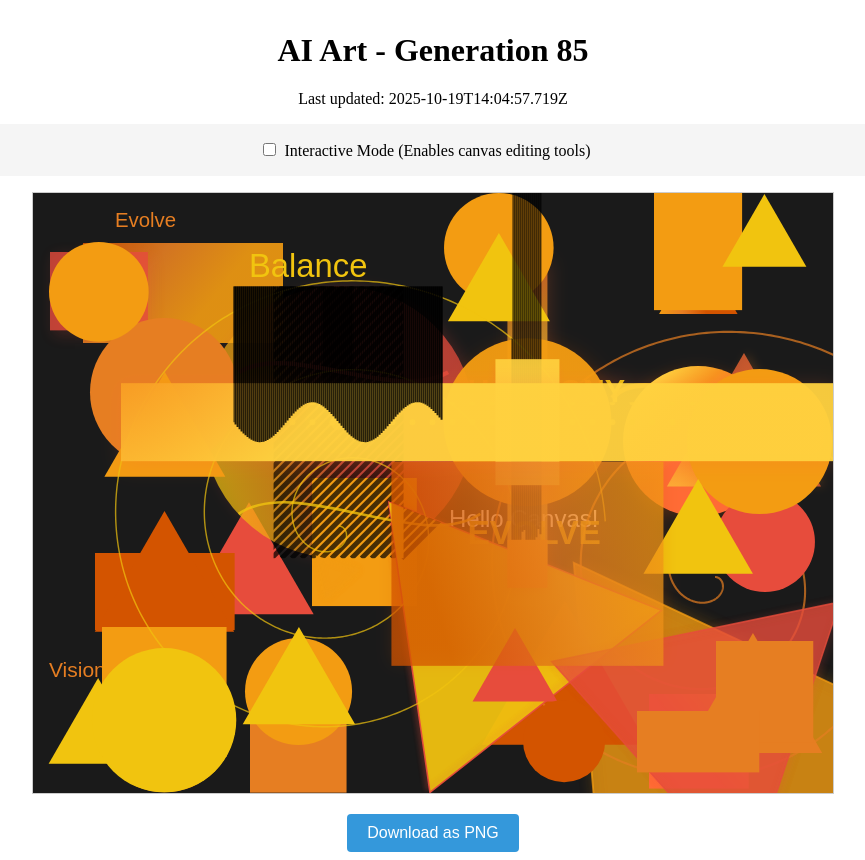
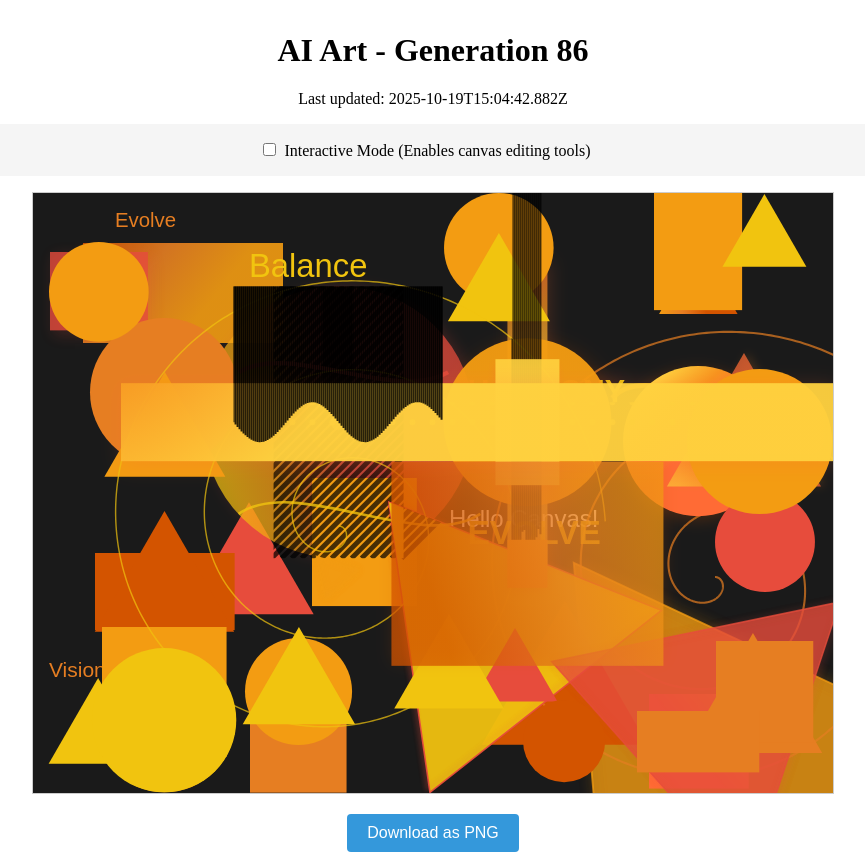
Before and after one commit to mcclowes/ai-art, a React (Vite) app: page / in a window 1280 px wide. Shown: the whole page, without its empty margins (207-1072 px from the left). Built offline with nearby package versions, Linux system fonts and the light colour scheme.

Commit message:
Improve artwork - Generation 86

```diff
--- a/src/artwork-state.ts
+++ b/src/artwork-state.ts
@@ -917,8 +917,8 @@ export const artworkState: ArtworkState = {
     },
     {
       "type": "triangle",
-      "x": 665.200322708995,
-      "y": 349.200322708995,
+      "x": 416,
+      "y": 484,
       "size": 63.20032270899498,
       "fillStyle": "#f1c40f",
       "id": "triangle_1760846856562"
@@ -1060,7 +1060,7 @@ export const artworkState: ArtworkState = {
       "id": "pattern_rect_1760882697719"
     }
   ],
-  "generation": 85,
-  "lastUpdated": "2025-10-19T14:04:57.719Z",
+  "generation": 86,
+  "lastUpdated": "2025-10-19T15:04:42.882Z",
   "cycleStarted": "2025-10-16T02:32:55.705Z"
 };
```
